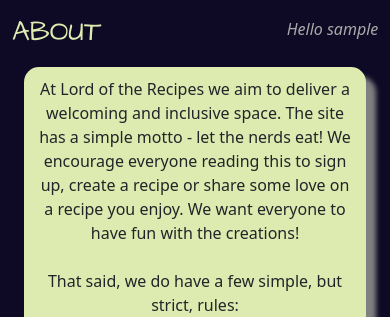
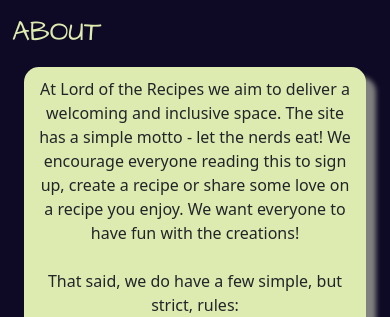
Before and after one commit to hartnetl/lord-of-the-recipes, a Django app: page /about in a window 390 px wide. Shown: the part 86-403 px from the top of the page. Run offline with Django 3.2, Linux system fonts and the light colour scheme; the visitor is signed in with stand-in values (Sample User, id 1); parts of the project's set-up code (start-up, migrations or seed data) failed here and were passed over; some libraries are stand-ins or nearby versions.

Commit message:
Chore: Remove duplicate hello message on medium screens and smaller

```diff
--- a/templates/base.html
+++ b/templates/base.html
@@ -97,7 +97,7 @@
     <main class="flex-shrink-0 main-bg">
         <div class="container">
             {% if user.is_authenticated %}
-            <em class="welcome-msg-main">Hello {{ request.user }}</em>
+            <em class="welcome-msg-main d-none d-lg-inline-block">Hello {{ request.user }}</em>
             {% endif %}
 
             <!-- Pop up alert message -->
```
